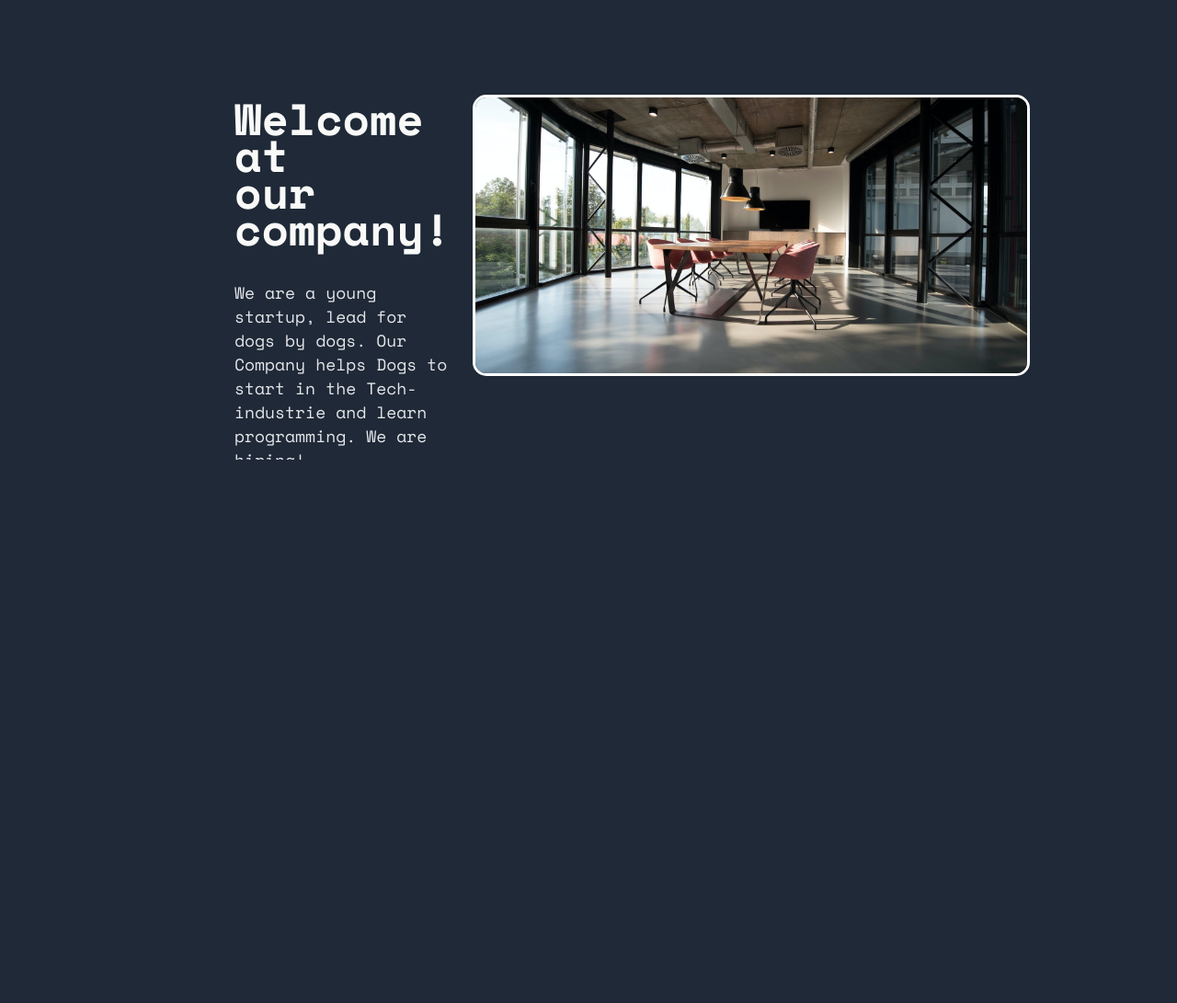
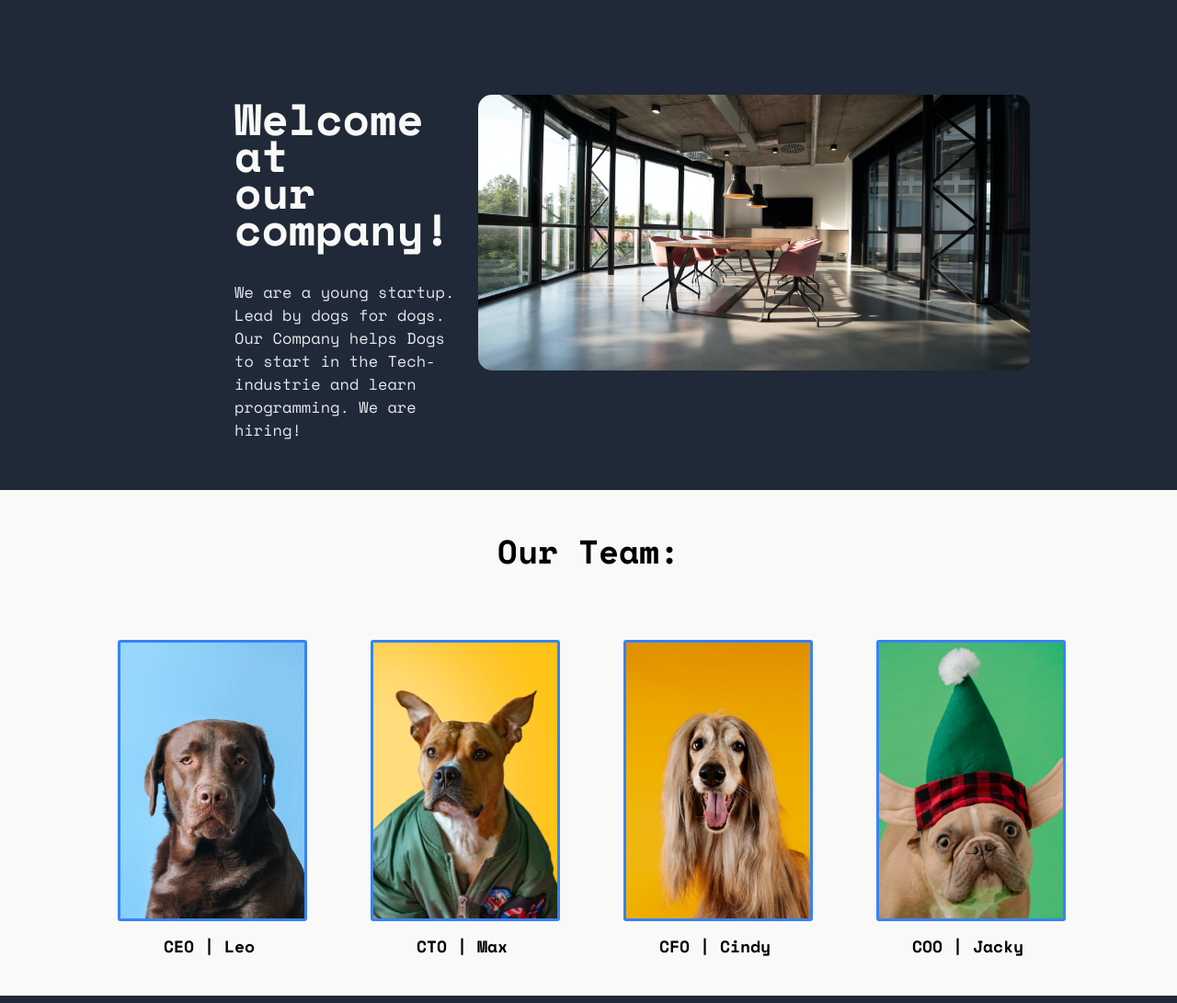
Before and after one commit to Frittenfred97/landing-page, a plain HTML site: page index.html in a window 1280 px wide. Shown: the part 146-1237 px from the top of the page at 92% size. Before the commit the page ends 800 px from the top, so only its background shows below. Drawn offline with nearby package versions, Linux system fonts and the light colour scheme.

Commit message:
added team section to HTML&CSS

```diff
--- a/index.html
+++ b/index.html
@@ -18,7 +18,7 @@
         <div class="about">
             <div class="company-about">
                 <p class="welcome-about">Welcome at our company!</p>
-                <p class="startup-about">We are a young startup, lead for dogs by dogs.
+                <p class="startup-about">We are a young startup. Lead by dogs for dogs.
                     Our Company helps Dogs to start in the Tech-industrie and learn programming. We are hiring!</p>
                 <button class="button-about">
                     <a href="https://youtu.be/dQw4w9WgXcQ" class="button-link">Apply now!</a>
@@ -28,6 +28,27 @@
                 <img class="office-image" src="/img/office.jpg" alt="Office meeting room">
             </div>
         </div>
+        <div class="team">
+            <h2 class="team-title">Our Team:</h2>
+            <div class="team-pictures">
+                <div class="team-ceo">
+                    <img class="dog-images" src="/img/brown-dog-1.jpg" alt="Brown Dog sitting on chair">
+                    <p>CEO | Leo</p>
+                </div>
+                <div class="team-cto">
+                    <img class="dog-images" src="/img/clothes-dog.jpg" alt="Dog with clothes on">
+                    <p>CTO | Max</p>
+                </div>
+                <div class="team-cfo">
+                    <img class="dog-images" src="/img/hair-dog.jpg" alt="Dog with long hair.">
+                    <p>CFO | Cindy</p>
+                    </div>
+                <div class="team-coo">
+                    <img class="dog-images" src="/img/black-dog-1.jpg" alt="Black dog">
+                    <p>COO | Jacky</p>
+                </div>
+            </div>
+        </div>
     </div>
 </body>
 </html>
--- a/style.css
+++ b/style.css
@@ -16,7 +16,7 @@
     font-weight: 700;
     color: #f9faf8;
     margin-left: 10em;
-    margin-right: 25em;
+    margin-right: 22em;
     align-items: center;
     border-style: solid transparent;
 }
@@ -32,11 +32,11 @@
     margin-top: auto;
     margin-bottom: auto;
     border-style: solid transparent;
-    margin-left: auto;
+    margin-left: 30px;
 }
 
 .header-impressum {
-    margin-right: 10em;
+    margin-right: 9.5em;
 }
 
 .about {
@@ -69,7 +69,7 @@
 
 .startup-about {
     font-family: 'space mono';
-    font-size: 18px;
+    font-size: 17px;
     color: #e5e7eb;
     border: solid transparent;
     margin-right: 19px;
@@ -99,7 +99,7 @@
 
     height: 300px;
     width: 600px;
-    border: solid;
+    border: solid invisible;
     color: white;
     object-fit: cover;
     margin-top: 100px;
@@ -107,3 +107,46 @@
     border-radius: 15px;
     margin-right: 10em;
 }
+
+.team {
+    background-color: #f9faf8;
+    margin-left: -8px;
+    margin-right: -8px;
+    height: 550px;
+}
+
+.team-title {
+    font-family: 'space mono';
+    font-size: 36px;
+    text-align: center;
+    padding: 40px;
+}
+
+.team-pictures {
+    display: flex;
+    justify-content: center;
+    gap: 75px;
+}
+
+.dog-images {
+    max-width: 100%;
+    max-height: 100%;
+    border: solid #3882F6;
+    border-radius: 3px;
+}
+
+.team-ceo,
+.team-cfo,
+.team-coo,
+.team-cto {
+    max-width: 200px;
+    max-height: 300px;
+}
+
+.team-pictures p {
+    font-family: 'space mono';
+    font-size: 18px;
+    text-align: center;
+    font-weight: 700;
+    margin-top: 10px;
+}
```
